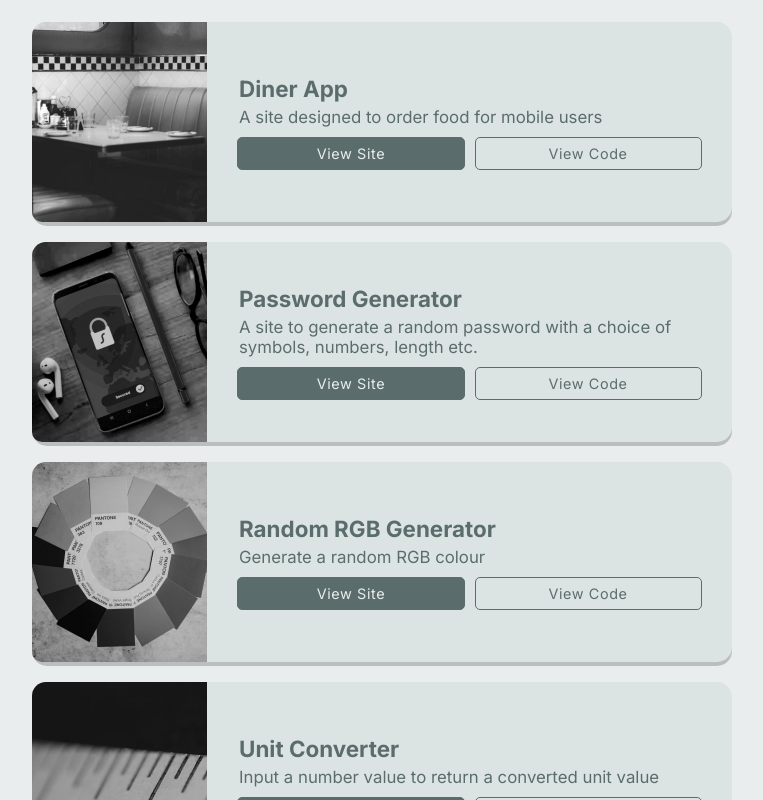
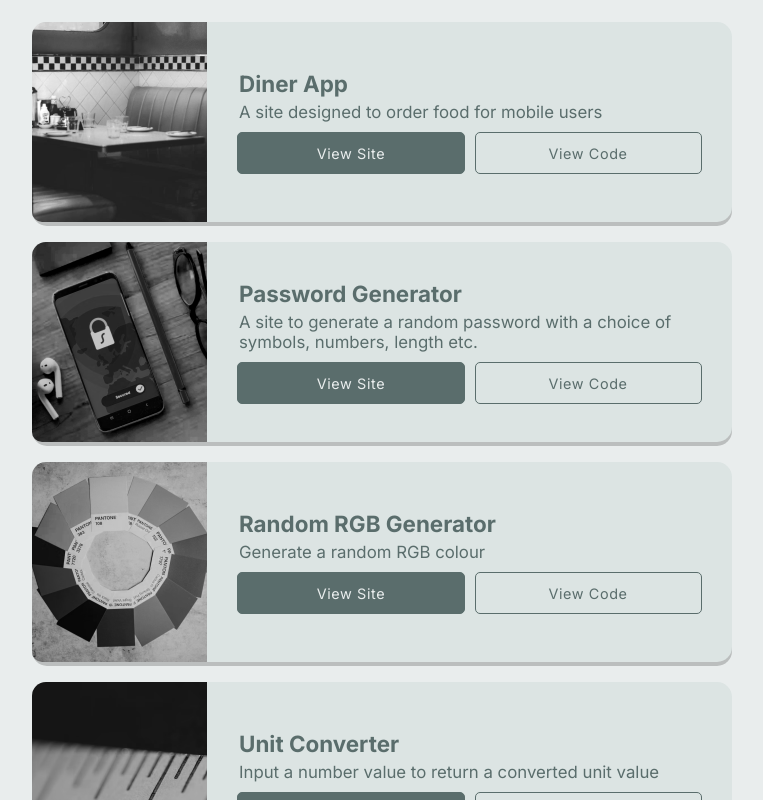
Before and after one commit to BenAllington95/my-portfolio-reactjs, a React (Create React App) app in the folder my-app/: page / in a window 1280 px wide. Shown: the part 2600-3400 px from the top of the page, without its empty margins (258-1021 px from the left). Built offline with nearby package versions, Linux system fonts and the light colour scheme.

Commit message:
Update index.css

```diff
--- a/my-app/src/index.css
+++ b/my-app/src/index.css
@@ -137,8 +137,8 @@
 }
 
 .code-link {
-  background: #161b22;
-  color: #c9d1d9;
+  background: #12171d;
+  color: #79c0ff;
 }
 
 
@@ -666,7 +666,7 @@
   }
 
   .card-link {
-    padding: 0.5em;
+    padding: 0.8em;
   }
 
 
```
